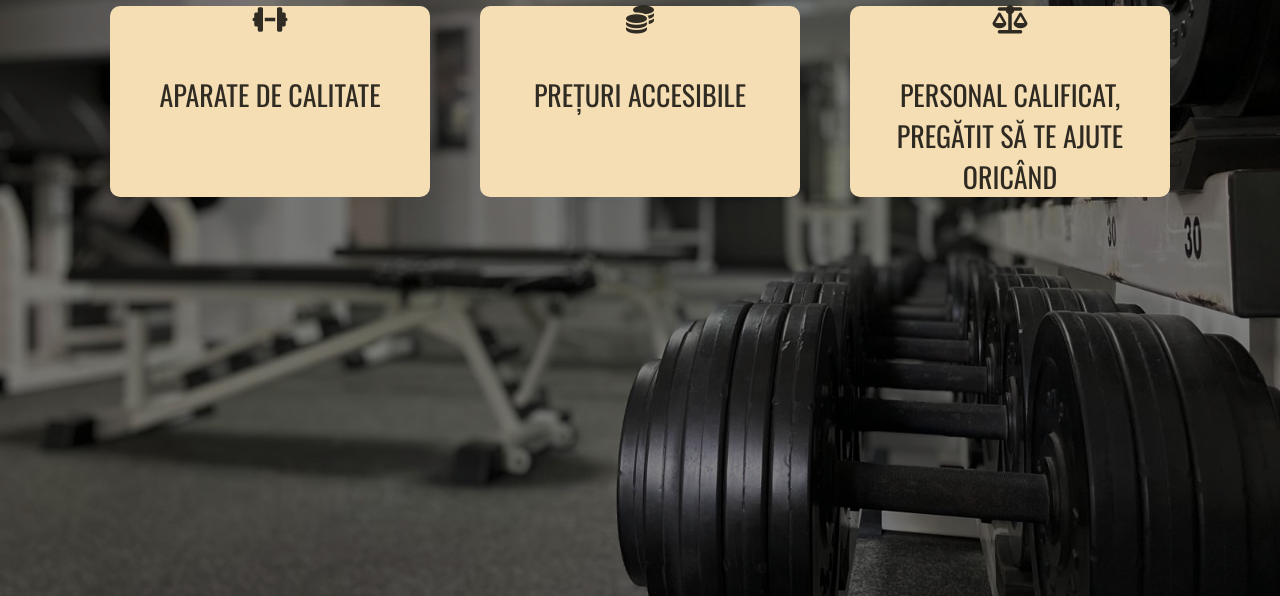
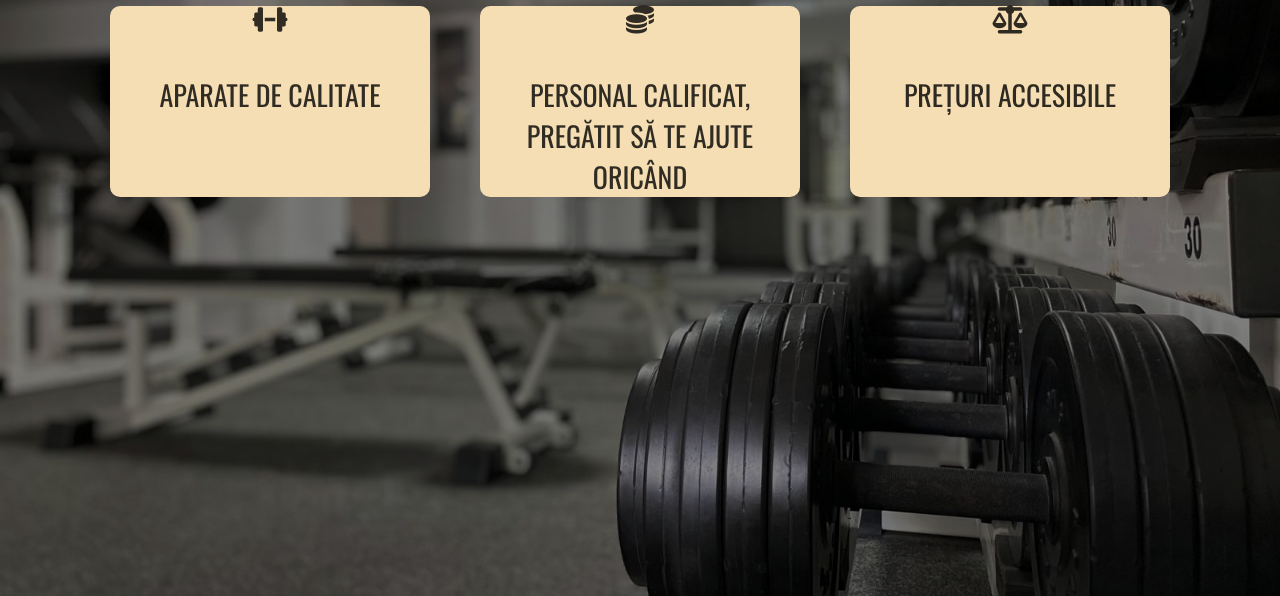
Before and after one commit to Sebimihai125/MMGYM, a plain HTML site: page index.html in a window 1280 px wide. Shown: the part 1782-2378 px from the top of the page. Drawn offline with nearby package versions, Linux system fonts and the light colour scheme; a web font is replaced by a local one.

Commit message:
Update index.html

```diff
--- a/index.html
+++ b/index.html
@@ -119,11 +119,11 @@
                     </div>
                     <div id="argument_two" class="hidden">
                         <i class="fa-solid fa-coins change_color" ></i>
-                        <p id="text_part2">PREȚURI ACCESIBILE</p>
+                        <p id="text_part2"> PERSONAL CALIFICAT, PREGĂTIT SĂ TE AJUTE ORICÂND</p>
                     </div>
                     <div id="argument_three" class="hidden">
                         <i class="fa-solid fa-scale-balanced"></i>
-                        <p id="text_part3">PERSONAL CALIFICAT, PREGĂTIT SĂ TE AJUTE ORICÂND</p>
+                        <p id="text_part3">PREȚURI ACCESIBILE</p>
                     </div>
                 </div>
             </div>
```
